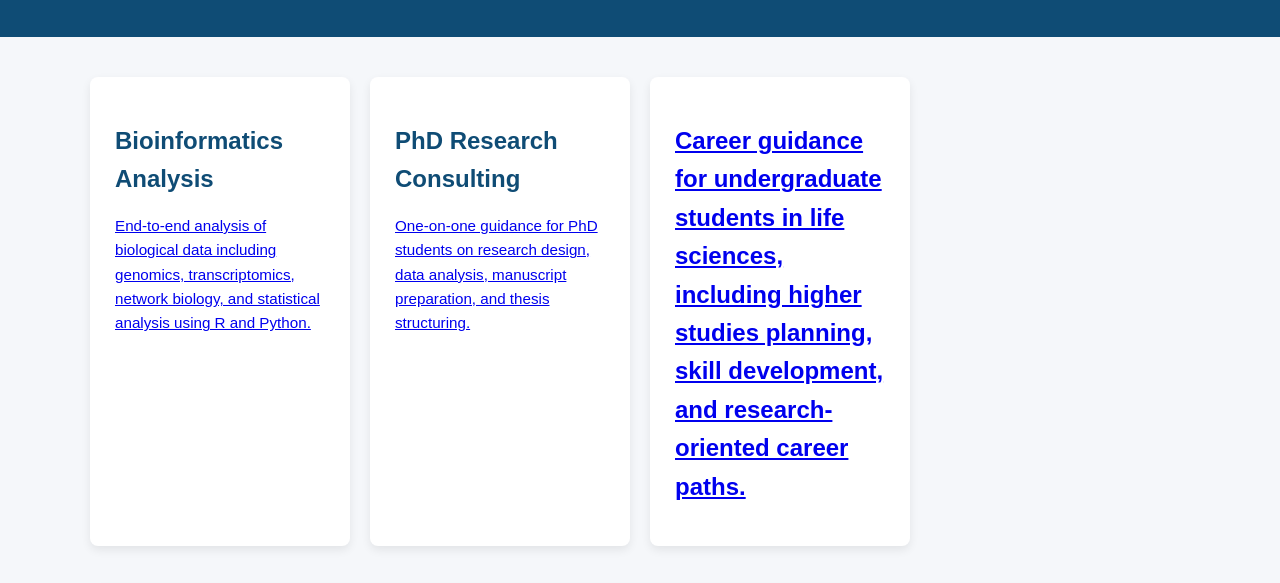
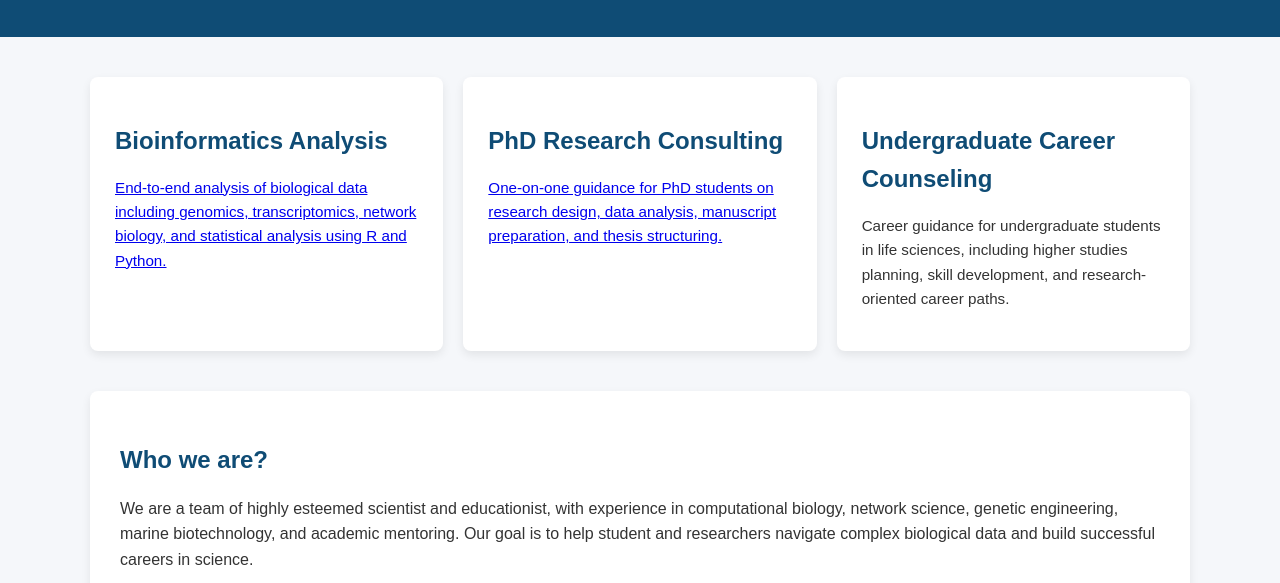
Before and after one commit to Rahul-bio/data_consultancy, a plain HTML site: page index.html in a window 1280 px wide. Shown: the part 189-772 px from the top of the page. Drawn offline with Linux system fonts and the light colour scheme.

Commit message:
Update index.html

```diff
--- a/index.html
+++ b/index.html
@@ -133,7 +133,7 @@
       </div>
 
       <div class="card">
-        <h2> <a href = "counseling.html> Undergraduate Career Counseling </a></h2>
+        <h2> Undergraduate Career Counseling </h2>
         <p>
 
           Career guidance for undergraduate students in life sciences, including
```
